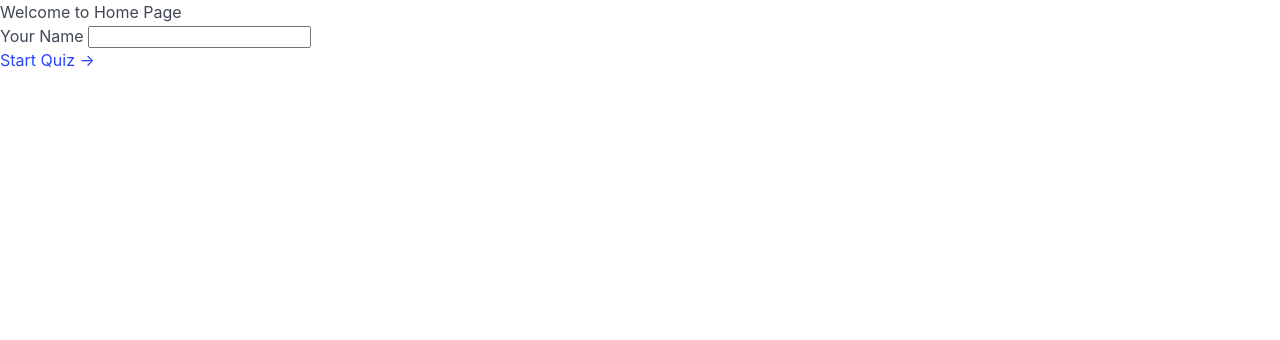
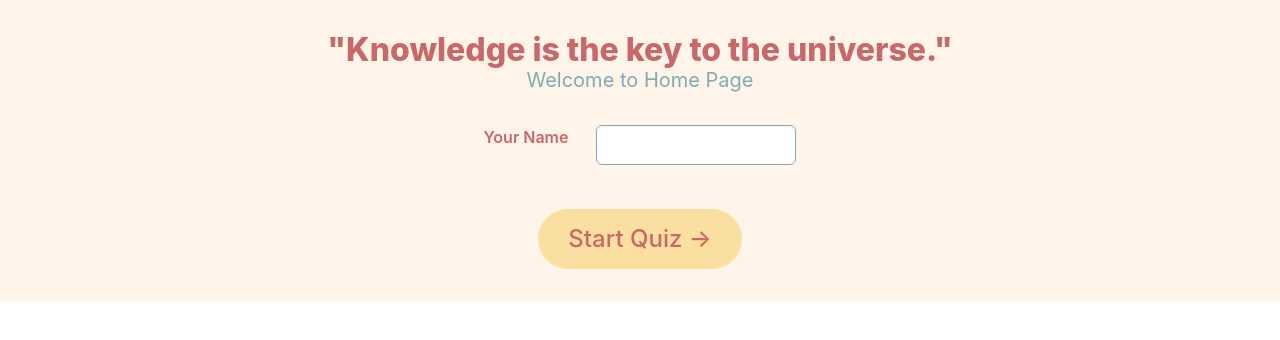
Before and after one commit to Anshika124/space-quiz, a React (Create React App) app: page / in a window 1280 px wide. Shown: the top 340 px of the page. Built offline with nearby package versions, Linux system fonts and the light colour scheme; the HTML template or start-up script is replaced by a standard one.

Commit message:
HomePage and QuizPage Updated

```diff
--- a/src/pages/HomePage.jsx
+++ b/src/pages/HomePage.jsx
@@ -8,11 +8,21 @@ function HomePage() {
 
   return (
    <>
-    <div>Welcome to Home Page</div>
+          <div className="has-text-centered" style={{ backgroundColor: '#FFF4EA', padding: '2rem' }}>
+              <h1 className="title" style={{ color: '#C96868' }}>
+                  "Knowledge is the key to the universe."
+              </h1>
+              <h2 className="subtitle" style={{ color: '#7EACB5' }}>
+                  Welcome to Home Page
+              </h2>
 
-              <div className="form-group">
-                  <label htmlFor="username">Your Name </label>
+              <div className="field is-grouped is-centered" style={{ justifyContent: 'center', marginTop: '2rem' }}>
+                  <label className="label" htmlFor="username" style={{ color: '#C96868', marginRight: '1rem' }}>
+                      Your Name
+                  </label>
+                  <div className="control">
                       <input
+                          className="input"
                           type="text"
                           id="username"
                           name="username"
@@ -20,9 +30,20 @@ function HomePage() {
                           required
                           value={userName}
                           onChange={(e) => setUserName(e.target.value)}
+                          style={{ borderColor: '#7EACB5', width: '200px' }} // Adjust width as needed
                       />
                   </div>
-          <Link className='headerLinks' to={`/quizpage/${userName}`}>Start Quiz →</Link>
+              </div>
+
+              <Link
+                  className="button is-link is-large is-rounded"
+                  to={`/quizpage/${userName}`}
+                  style={{ backgroundColor: '#FADFA1', color: '#C96868', marginTop: '2rem' }}
+              >
+                  Start Quiz →
+              </Link>
+          </div>
+
 
    </>
   )
--- a/src/pages/QuizPage.jsx
+++ b/src/pages/QuizPage.jsx
@@ -9,6 +9,7 @@ function QuizPage() {
     const [currentQuestionIndex, setCurrentQuestionIndex] = useState(0);
     const [score, setScore] = useState(0);
     const [userAnswer, setUserAnswer] = useState('');
+    const [quizStart, setQuizStart] = useState(false)
 
     const generateQuestion = async () => {
         if (questions.length >= 10) return; // Limit to 10 questions
@@ -67,49 +68,92 @@ function QuizPage() {
 
     const handleSubmit = (event) => {
         event.preventDefault();
+        setQuizStart(true)
         generateQuestion(); // Start generating questions on form submission
     };
 
+
+
+    const handleRestart = () => {
+        // Reset the quiz state
+        setCurrentQuestionIndex(0);  // Set back to the first question
+        setScore(0);  // Reset the score
+        setUserAnswer('');  // Clear any previous user answer
+
+    };
+
+
     return (
-        <>
-            <div className="title">Hello, {userName}</div>
+        <div className="container is-flex is-justify-content-center is-align-items-center" style={{ minHeight: '100vh', backgroundColor: '#FFF4EA' }}>
+            <div className="box has-text-centered" style={{ width: '50%', backgroundColor: '#FADFA1', borderRadius: '15px', padding: '2rem' }}>
+                <div className="title is-3" style={{ color: '#C96868' }}>Blast off into the quiz, {userName}!</div>
+
                 <form className="input-container" onSubmit={handleSubmit}>
-                <button className="button" type="submit">
+                    {quizStart ? (
+                        <div className="block">
+                            <h2 className="title is-5" style={{ color: '#7EACB5' }}>Score: {score}</h2>
+                        </div>
+                    ) : (
+                        <button className="button is-large is-fullwidth" type="submit" style={{ backgroundColor: '#7EACB5', color: '#C96868' }}>
                             Start Quiz
                         </button>
+                    )}
                 </form>
 
                 {questions.length > 0 && currentQuestionIndex < questions.length && (
-                <div className="quiz-container">
-                    <h2 className="question-title">{questions[currentQuestionIndex].question}</h2>
-                    <div className="options">
+                    <div className="quiz-container mt-5">
+                        <div className="box" style={{ backgroundColor: '#FFAD60', borderRadius: '12px' }}>
+                            <h2 className="question-title title is-5" style={{ color: '#FFF4EA' }}>
+                                {questions[currentQuestionIndex].question}
+                            </h2>
+                            <div className="buttons is-centered">
                                 {Object.keys(questions[currentQuestionIndex].options).map((option) => (
                                     <button
                                         key={option}
-                                className="button"
+                                        className={`button is-outlined is-medium is-fullwidth ${userAnswer ? 'is-static' : ''}`}
+                                        style={{
+                                            margin: '0.5rem 0',
+                                            borderColor: '#C96868',
+                                            color: '#FFAD60',
+                                            backgroundColor: '#FADFA1'
+                                        }}
                                         onClick={() => handleAnswer(option)}
-                                disabled={userAnswer !== ''} // Disable buttons after answering
+                                        disabled={userAnswer !== ''}
                                     >
                                         {option}: {questions[currentQuestionIndex].options[option]}
                                     </button>
                                 ))}
                             </div>
                             {userAnswer && (
-                        <div className="answer-feedback">
+                                <div className={`notification ${userAnswer === questions[currentQuestionIndex].correct_answer ? 'is-success' : 'is-danger'} has-text-centered mt-3`}
+                                    style={{
+                                        backgroundColor: userAnswer === questions[currentQuestionIndex].correct_answer ? '#7EACB5' : '#F19ED2',
+                                        color: '#C96868'
+                                    }}>
                                     {userAnswer === questions[currentQuestionIndex].correct_answer
                                         ? "Correct!"
                                         : "Incorrect. The correct answer was: " + questions[currentQuestionIndex].correct_answer}
                                 </div>
                             )}
                         </div>
+                    </div>
                 )}
 
                 {currentQuestionIndex >= 10 && (
-                <div className="score">
-                    <h2>Your Score: {score} out of 10</h2>
+                    <div className="score has-text-centered mt-5">
+                        <div className="box" style={{ backgroundColor: '#FFF4EA', borderRadius: '12px' }}>
+                            <h2 className="title is-4" style={{ color: '#7EACB5' }}>Your Score: {score} out of 10</h2>
+                            <button className="button is-medium mt-4" onClick={handleRestart} style={{ backgroundColor: '#FFAD60', color: '#C96868' }}>
+                                Play Again
+                            </button>
+                        </div>
                     </div>
                 )}
-        </>
+            </div>
+        </div>
+
+
+
     );
 }
 
```
Lines whose indentation alone changed are shown as unchanged.
